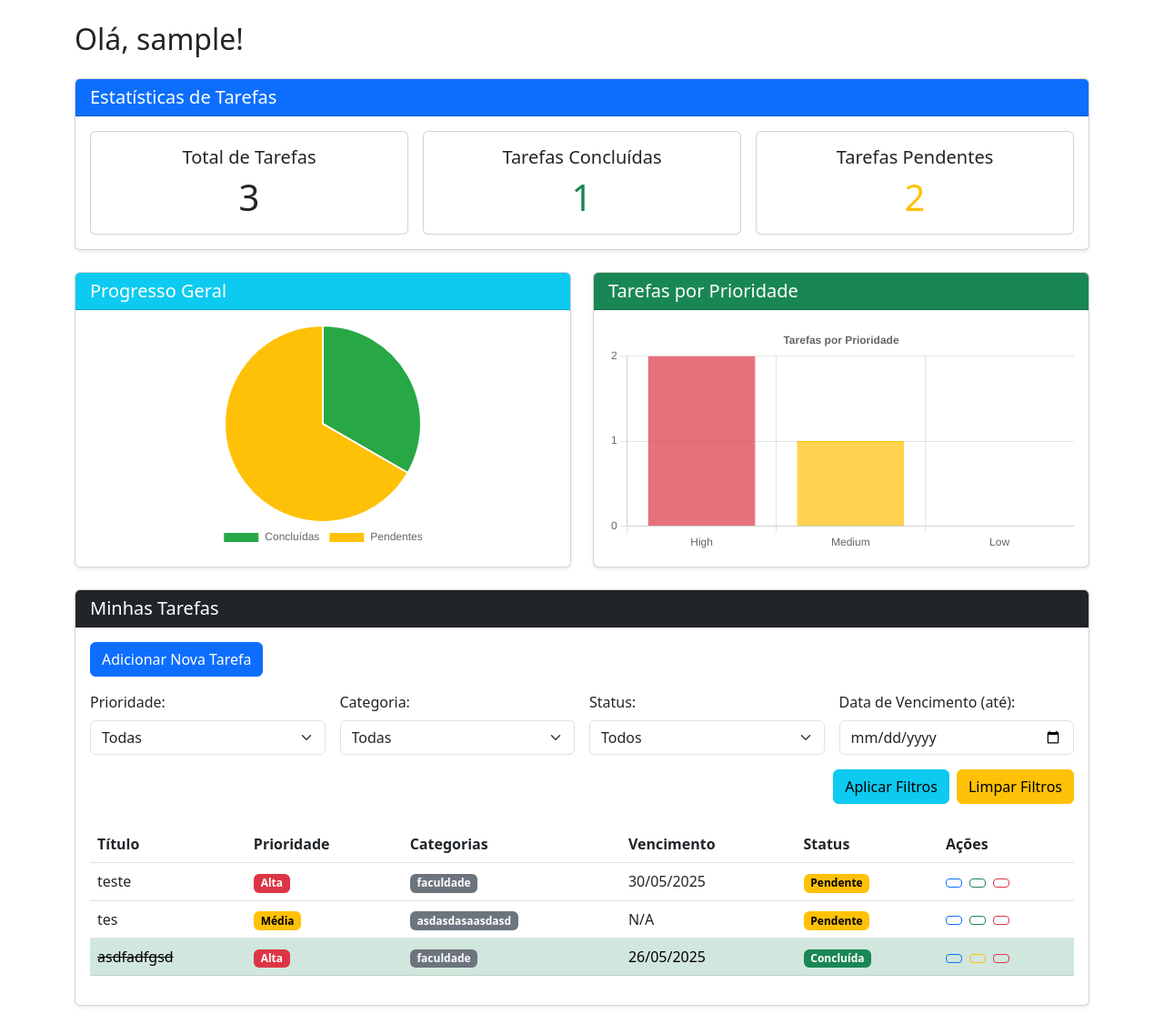
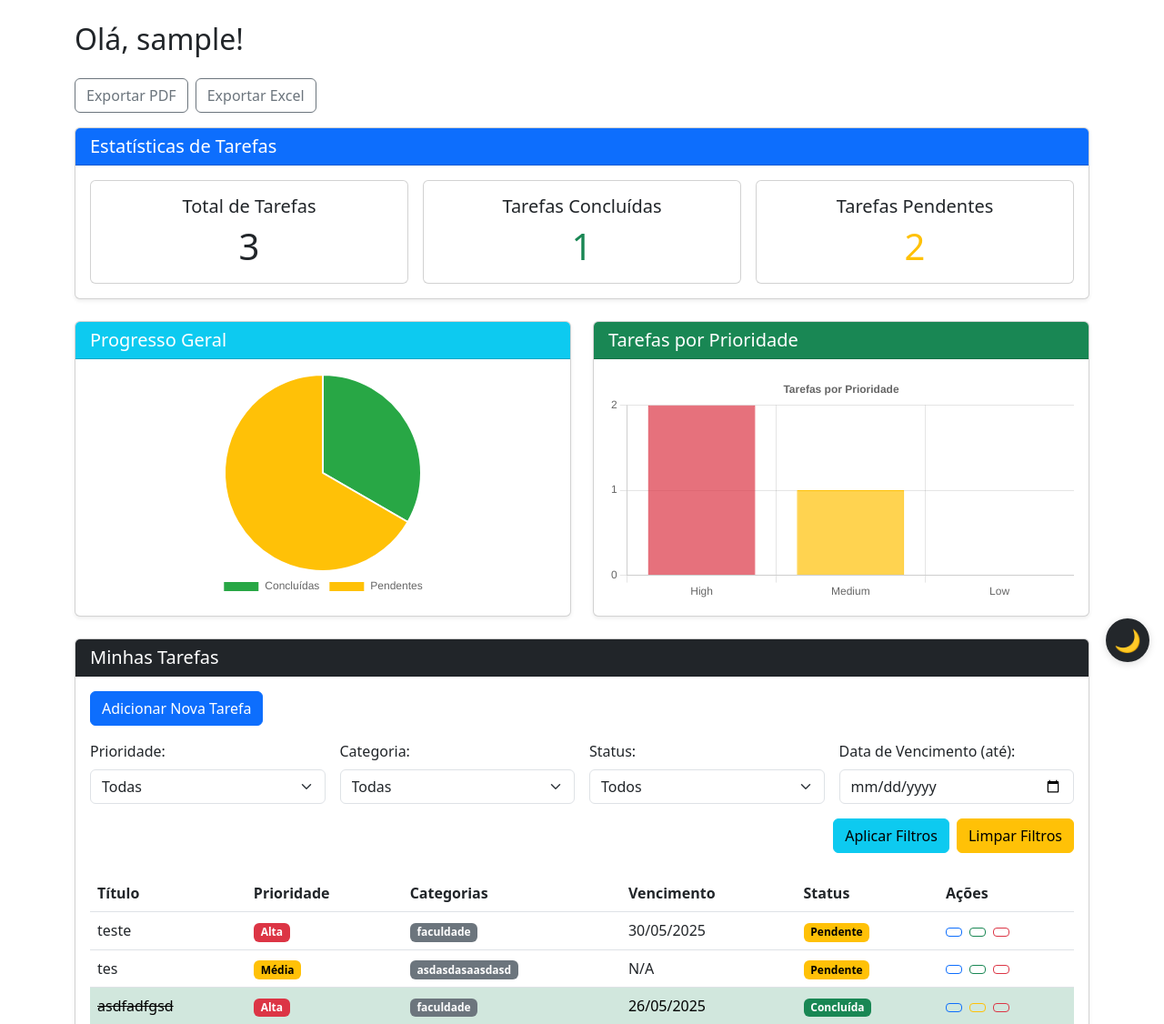
Before and after one commit to RharaldM/Python_Project2, a Flask app: page /dashboard in a window 1280 px wide. Shown: the part 56-1182 px from the top of the page at 91% size. Run offline with Flask 3, Linux system fonts and the light colour scheme; a user stored in the database is signed in; tables that the repository leaves empty hold one stand-in row (values such as "Sample post").

Commit message:
Aplicando melhorias

```diff
--- a/app.py
+++ b/app.py
@@ -1,4 +1,4 @@
-from flask import Flask, render_template, request, redirect, url_for, session, flash
+from flask import Flask, render_template, request, redirect, url_for, session, flash, send_file
 from models import db, User, Task, Category, Priority # Certifique-se que Priority é importado
 from werkzeug.security import generate_password_hash, check_password_hash
 import os
@@ -7,6 +7,12 @@ import datetime
 from itsdangerous import URLSafeTimedSerializer, SignatureExpired
 from flask_mail import Mail, Message
 from functools import wraps # Importar wraps aqui
+
+# Novos imports para exportação
+from io import BytesIO
+from reportlab.lib.pagesizes import letter
+from reportlab.pdfgen import canvas
+import pandas as pd
 
 app = Flask(__name__)
 app.secret_key = 'supersecretkey'  # Use uma chave mais segura em produção
@@ -42,7 +48,73 @@ def login_required(f):
         return f(*args, **kwargs)
     return decorated_function
 
-# Rotas
+# ------------- EXPORTAÇÃO PDF/EXCEL ----------------
+@app.route('/export/pdf')
+@login_required
+def export_pdf():
+    user_id = session['user_id']
+    tasks = Task.query.filter_by(user_id=user_id).all()
+    buffer = BytesIO()
+    pdf = canvas.Canvas(buffer, pagesize=letter)
+    width, height = letter
+    y = height - 40
+    pdf.setFont("Helvetica-Bold", 16)
+    pdf.drawString(40, y, "Relatório de Tarefas")
+    pdf.setFont("Helvetica", 12)
+    y -= 30
+
+    for task in tasks:
+        pdf.drawString(40, y, f"Título: {task.title}")
+        y -= 18
+        pdf.drawString(60, y, f"Descrição: {task.description or ''}")
+        y -= 18
+        prioridade = task.priority.value if hasattr(task.priority, 'value') else str(task.priority)
+        pdf.drawString(60, y, f"Prioridade: {prioridade.capitalize()}")
+        y -= 18
+        categorias = ', '.join([c.name for c in task.categories]) if task.categories else 'N/A'
+        pdf.drawString(60, y, f"Categorias: {categorias}")
+        y -= 18
+        vencimento = task.due_date.strftime('%d/%m/%Y') if task.due_date else 'N/A'
+        pdf.drawString(60, y, f"Vencimento: {vencimento}")
+        y -= 18
+        status = 'Concluída' if task.completed else 'Pendente'
+        pdf.drawString(60, y, f"Status: {status}")
+        y -= 30
+        if y < 60:
+            pdf.showPage()
+            y = height - 40
+
+    pdf.save()
+    buffer.seek(0)
+    return send_file(buffer, as_attachment=True, download_name="tarefas.pdf", mimetype='application/pdf')
+
+@app.route('/export/excel')
+@login_required
+def export_excel():
+    user_id = session['user_id']
+    tasks = Task.query.filter_by(user_id=user_id).all()
+    data = []
+    for task in tasks:
+        prioridade = task.priority.value if hasattr(task.priority, 'value') else str(task.priority)
+        categorias = ", ".join([c.name for c in task.categories]) if task.categories else ""
+        vencimento = task.due_date.strftime('%d/%m/%Y') if task.due_date else ""
+        status = "Concluída" if task.completed else "Pendente"
+        data.append({
+            "Título": task.title,
+            "Descrição": task.description or "",
+            "Prioridade": prioridade.capitalize(),
+            "Categorias": categorias,
+            "Vencimento": vencimento,
+            "Status": status
+        })
+    df = pd.DataFrame(data)
+    buffer = BytesIO()
+    with pd.ExcelWriter(buffer, engine='xlsxwriter') as writer:
+        df.to_excel(writer, index=False, sheet_name="Tarefas")
+    buffer.seek(0)
+    return send_file(buffer, as_attachment=True, download_name="tarefas.xlsx", mimetype='application/vnd.openxmlformats-officedocument.spreadsheetml.sheet')
+
+# ---------------- ROTAS PADRÃO --------------------
 @app.route('/')
 def index():
     if 'user_id' in session:
@@ -110,9 +182,11 @@ def dashboard():
     # Dados para gráfico de prioridade
     priority_counts = defaultdict(int)
     for task in user_tasks:
-        priority_counts[task.priority.value] += 1
+        # Corrige se Priority for Enum, senão pega string
+        priority_value = task.priority.value if hasattr(task.priority, 'value') else str(task.priority)
+        priority_counts[priority_value] += 1
 
-    # Garantir que todas as prioridades sejam incluídas, mesmo que com 0 tarefas
+    # Garante que todas as prioridades sejam incluídas, mesmo que com 0 tarefas
     priority_labels = [p.value.capitalize() for p in Priority]
     priority_data = [priority_counts[p.value] for p in Priority]
 
@@ -135,7 +209,6 @@ def dashboard():
 
     if filter_priority and filter_priority != 'all':
         try:
-            # Converte a string de prioridade para o enum Priority
             enum_priority = Priority[filter_priority.upper()]
             filtered_tasks = [task for task in filtered_tasks if task.priority == enum_priority]
         except KeyError:
@@ -152,20 +225,14 @@ def dashboard():
 
     if filter_due_date:
         try:
-            # Converte a string de data para objeto datetime
             filter_date_obj = datetime.datetime.strptime(filter_due_date, '%Y-%m-%d').date()
-            # Filtra tarefas cuja due_date seja igual ou anterior à data de filtro E não esteja concluída
             filtered_tasks = [task for task in filtered_tasks if task.due_date and task.due_date.date() <= filter_date_obj and not task.completed]
         except ValueError:
             flash('Formato de data inválido.', 'warning')
 
-    # Ordenar tarefas filtradas por data de vencimento (as mais próximas primeiro) e depois por prioridade
-    filtered_tasks.sort(key=lambda x: (x.completed, x.due_date if x.due_date else datetime.datetime.max, x.priority.value))
+    filtered_tasks.sort(key=lambda x: (x.completed, x.due_date if x.due_date else datetime.datetime.max, x.priority.value if hasattr(x.priority, 'value') else str(x.priority)))
 
-    # Obter todas as categorias para o filtro
     all_categories = Category.query.all()
-
-    # Passar a data/hora atual para o template para comparação de datas de vencimento
     now = datetime.datetime.now()
 
     return render_template('dashboard.html',
--- a/static/main.js
+++ b/static/main.js
@@ -1,20 +1,16 @@
-document.addEventListener('DOMContentLoaded', function() {
-    // Inicializa todos os componentes do Bootstrap que dependem de JavaScript,
-    // como dropdowns, tooltips, popovers, modais, etc.
-    // bootstrap.bundle.min.js já faz isso automaticamente para a maioria dos componentes
-    // que são ativados com data attributes (como data-bs-toggle="dropdown").
-
-    // Se você tiver tooltips no seu HTML (elementos com data-bs-toggle="tooltip"),
-    // eles precisam ser inicializados explicitamente assim:
-    const tooltipTriggerList = document.querySelectorAll('[data-bs-toggle="tooltip"]');
-    const tooltipList = [...tooltipTriggerList].map(tooltipTriggerEl => new bootstrap.Tooltip(tooltipTriggerEl));
-
-    // O mesmo para popovers, se você os usar:
-    // const popoverTriggerList = document.querySelectorAll('[data-bs-toggle="popover"]');
-    // const popoverList = [...popoverTriggerList].map(popoverTriggerEl => new bootstrap.Popover(popoverTriggerEl));
-
-    // Este script é mais para inicializações específicas ou para adicionar
-    // lógicas JavaScript globais do seu site que dependam do Bootstrap.
-    // Para o seu problema original do dropdown, o bootstrap.bundle.min.js já deveria ser suficiente.
-    // No entanto, ter este arquivo para futuras inicializações ou depurações é uma boa prática.
+document.addEventListener('DOMContentLoaded', function () {
+    const btn = document.getElementById('toggle-dark-mode');
+    // Carrega preferência se houver
+    if (localStorage.getItem('darkMode') === 'enabled') {
+        document.body.classList.add('dark-mode');
+        btn.innerHTML = '☀️';
+        btn.title = 'Alternar para modo claro';
+    }
+    btn.addEventListener('click', function () {
+        document.body.classList.toggle('dark-mode');
+        const enabled = document.body.classList.contains('dark-mode');
+        localStorage.setItem('darkMode', enabled ? 'enabled' : 'disabled');
+        btn.innerHTML = enabled ? '☀️' : '🌙';
+        btn.title = enabled ? 'Alternar para modo claro' : 'Alternar para modo escuro';
+    });
 });
--- a/static/style.css
+++ b/static/style.css
@@ -29,3 +29,101 @@
     background-color: transparent;
     border: none;
 }
+
+/* ------- DARK MODE --------- */
+body.dark-mode {
+    background-color: #181818 !important;
+    color: #f1f1f1 !important;
+}
+
+/* Navbar Dark Mode */
+body.dark-mode .navbar,
+body.dark-mode .navbar-dark.bg-dark,
+body.dark-mode footer.bg-dark {
+    background-color: #23272b !important;
+}
+
+body.dark-mode .navbar-brand,
+body.dark-mode .nav-link,
+body.dark-mode footer {
+    color: #f1f1f1 !important;
+}
+body.dark-mode .nav-link.active,
+body.dark-mode .nav-link:focus {
+    color: #ffe082 !important;
+}
+
+/* Cards e containers */
+body.dark-mode .card,
+body.dark-mode .modal-content,
+body.dark-mode .alert {
+    background-color: #242526 !important;
+    color: #f1f1f1 !important;
+    border-color: #343a40;
+}
+
+/* Tabela */
+body.dark-mode .table,
+body.dark-mode .table-hover tbody tr {
+    background-color: #222 !important;
+    color: #f1f1f1 !important;
+}
+
+/* Borda de inputs e selects */
+body.dark-mode .form-control,
+body.dark-mode .form-select {
+    background-color: #23272b !important;
+    color: #f1f1f1 !important;
+    border-color: #444 !important;
+}
+
+/* Botão toggle */
+#toggle-dark-mode {
+    position: fixed;
+    right: 1rem;
+    bottom: 1rem;
+    z-index: 9999;
+    background: #23272b;
+    color: #ffe082;
+    border: none;
+    border-radius: 50%;
+    width: 48px;
+    height: 48px;
+    font-size: 1.5rem;
+    box-shadow: 0 2px 8px rgba(0,0,0,0.14);
+    transition: background 0.3s, color 0.3s;
+}
+#toggle-dark-mode:hover {
+    background: #444;
+    color: #ffd54f;
+}
+
+/* Alertas */
+body.dark-mode .alert {
+    background-color: #23272b !important;
+    color: #ffe082 !important;
+    border-color: #444 !important;
+}
+body.dark-mode .alert-success { background-color: #204529 !important; }
+body.dark-mode .alert-danger { background-color: #491217 !important; }
+body.dark-mode .alert-warning { background-color: #665800 !important; }
+body.dark-mode .alert-info    { background-color: #095065 !important; }
+
+/* Badges */
+body.dark-mode .badge.text-bg-danger    { background-color: #ff5252 !important; color: #fff !important; }
+body.dark-mode .badge.text-bg-warning   { background-color: #ffd54f !important; color: #23272b !important; }
+body.dark-mode .badge.text-bg-info      { background-color: #4fc3f7 !important; color: #23272b !important; }
+body.dark-mode .badge.text-bg-secondary { background-color: #757575 !important; color: #fff !important; }
+body.dark-mode .badge.text-bg-success   { background-color: #66bb6a !important; color: #fff !important; }
+
+/* Category Tag */
+body.dark-mode .category-tag {
+    background-color: #245d69 !important;
+    color: #e1e1e1 !important;
+}
+
+/* Datalist option */
+body.dark-mode option {
+    background: #23272b;
+    color: #fff;
+}
--- a/templates/base.html
+++ b/templates/base.html
@@ -8,6 +8,7 @@
     <link rel="stylesheet" href="{{ url_for('static', filename='style.css') }}">
 </head>
 <body>
+    <button id="toggle-dark-mode" title="Alternar modo claro/escuro">🌙</button>
     <nav class="navbar navbar-expand-lg navbar-dark bg-dark">
         <div class="container-fluid">
             <a class="navbar-brand" href="{{ url_for('index') }}">Task Manager</a>
--- a/templates/dashboard.html
+++ b/templates/dashboard.html
@@ -1,7 +1,13 @@
 {% extends 'base.html' %}
 {% block title %}Painel{% endblock %}
 {% block content %}
-<h2 class="mb-4">Olá, {{ user.username }}!</h2>
+<h2 class="mb-4">Olá, {{ user.username if user else "usuário" }}!</h2>
+
+<!-- BOTÕES DE EXPORTAÇÃO -->
+<div class="mb-3 d-flex gap-2">
+    <a href="{{ url_for('export_pdf') }}" class="btn btn-outline-secondary">Exportar PDF</a>
+    <a href="{{ url_for('export_excel') }}" class="btn btn-outline-secondary">Exportar Excel</a>
+</div>
 
 <div class="card mb-4 shadow-sm">
     <div class="card-header bg-primary text-white">
@@ -134,9 +140,9 @@
                                 {{ task.title }}
                             </td>
                             <td>
-                                {% if task.priority.value == 'high' %}
+                                {% if task.priority == 'high' %}
                                     <span class="badge text-bg-danger">Alta</span>
-                                {% elif task.priority.value == 'medium' %}
+                                {% elif task.priority == 'medium' %}
                                     <span class="badge text-bg-warning">Média</span>
                                 {% else %}
                                     <span class="badge text-bg-info">Baixa</span>
@@ -173,7 +179,7 @@
                                     <i class="bi bi-pencil"></i>
                                 </a>
                                 <form action="{{ url_for('complete_task', task_id=task.id) }}" method="post" class="d-inline">
-                                    <button type="submit" class="btn btn-sm {% if task.completed %}btn-outline-warning{% else %}btn-outline-success{% endif %} me-1" data-bs-toggle="tooltip" data-bs-placement="top" title="{% if task.completed %}Marcar como Pendente{% else %}Marcar como Concluída{% endif %}">
+                                    <button type="submit" class="btn btn-sm {% if task.completed %}btn-outline-warning{% else %}btn-outline-success{% endif %} me-1" data-bs-toggle="tooltip" data-bs-placement="top" title="{% if task.completed %}Desfazer{% else %}Concluir{% endif %}">
                                         <i class="bi {% if task.completed %}bi-arrow-counterclockwise{% else %}bi-check-lg{% endif %}"></i>
                                     </button>
                                 </form>
@@ -209,7 +215,6 @@
 
 
 <script src="https://cdn.jsdelivr.net/npm/chart.js"></script>
-<script src="{{ url_for('static', filename='js/category_handler.js') }}"></script>
 <script>
 document.addEventListener('DOMContentLoaded', function() {
     // Gráfico de Progresso Geral
@@ -308,7 +313,6 @@ document.addEventListener('DOMContentLoaded', function() {
     }
     const backgroundColors = generateColors(categoryLabels.length);
 
-
     new Chart(categoryCtx, {
         type: 'pie',
         data: {
```
